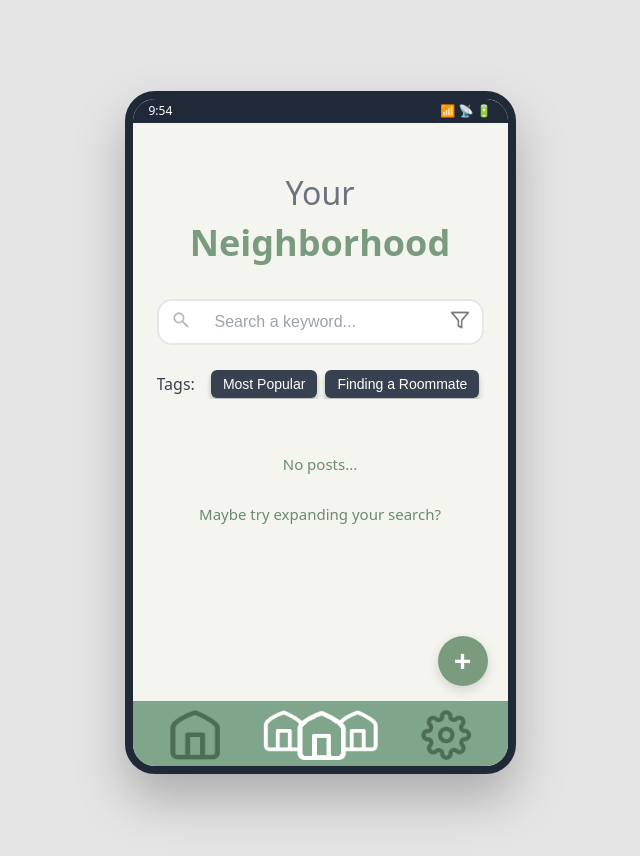
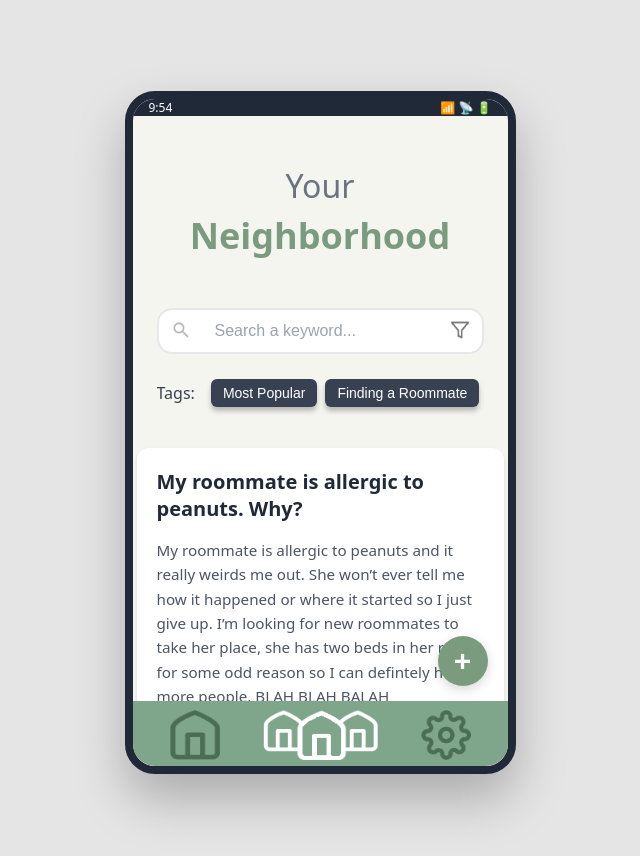
Before and after one commit to ariannawilde3/HappyHouse, a React app in the folder frontend/: page /makePost in a window 1280 px wide. Both pictures are taken after typing "Sample", "Sample" into the empty fields and a click on the button "Submit your Post". Shown: the top 856 px of the page, without its empty margins (352-992 px from the left). Built offline with nearby package versions, Linux system fonts and the light colour scheme; the HTML template or start-up script is replaced by a standard one.

Commit message:
Added navigation between forum and singular post pages. Additionally, added example post to forum page.

```diff
--- a/frontend/src/pages/Forum.css
+++ b/frontend/src/pages/Forum.css
@@ -19,6 +19,7 @@
   box-shadow: 0 25px 50px rgba(0, 0, 0, 0.25);
   border: 8px solid #1f2937;
   overflow: hidden;
+  overflow-x: hidden;
   position: relative;
 }
 
@@ -38,16 +39,19 @@
 .forum-content-area {
   display: flex;
   flex-direction: column;
-  align-items: center;
-  justify-content: center;
+  align-items: stretch;
+  justify-content: flex-start;
   padding: 1.5rem;
   padding-top: 3rem;
+  gap: 1rem;
+  overflow-y: auto;
+  overflow-x: hidden;
 }
 
 /* Welcome section */
 .forum-welcome-section {
   text-align: center;
-  margin-bottom: 2rem;
+  margin-bottom: 0;
 }
 
 .forum-welcome-subtitle {
@@ -67,8 +71,8 @@
 /* Search Bar Styles */
 .searchBar {
   width: 100%;
-  margin-bottom: 1.5rem;
-  padding: 0 1rem;
+  margin-bottom: 1.0;
+  padding: 0;
 }
 
 .search-form {
@@ -122,13 +126,14 @@
   align-items: center;
   gap: 8px;
   width: 100%;
-  height: 30px;
-  margin-bottom: 1rem;
+  min-height: 30px;
+  margin-bottom: 0;
   flex-wrap: nowrap;
   overflow-x: auto;
   overflow-y: hidden;
   scroll-behavior: smooth;
   -webkit-overflow-scrolling: touch;
+  padding: 8px 0;
 }
 
 .tags-container::-webkit-scrollbar {
@@ -175,6 +180,80 @@
   transform: scale(1.05); /* grow effect on hover */
   box-shadow: 0 6px 16px rgba(0, 0, 0, 0.2);
   background-color: #6a8b6e;
+}
+
+/* Post */
+.post-container {
+  background-color: white;
+  border-radius: 12px;
+  padding: 1.5rem;
+  margin-bottom: 1rem;
+  box-shadow: 0 2px 4px rgba(0, 0, 0, 0.1);
+}
+
+.post-title {
+  font-size: 1.25rem;
+  font-weight: 600;
+  color: #1f2937;
+  margin-top: 0;
+  margin-bottom: 0;
+}
+
+.post-content {
+  color: #4b5563;
+  font-size: 0.95rem;
+  line-height: 1.6;
+  margin-bottom: 0;
+  margin-top: 0;
+}
+
+.post-stats-container {
+  display: flex;
+  align-items: center;
+  justify-content: left;
+  flex-wrap: wrap;
+  gap: 0.5rem;
+}
+
+.post-tag {
+  color: white;
+  display: flex;
+  justify-content: center;
+  align-items: center;
+  padding: 6px 12px;
+  background:#7a9b7e;
+  box-shadow: 0px 4px 5px rgba(0, 0, 0, 0.25);
+  border-radius: 6px;
+  border: none;
+  font-size: 14px;
+  cursor: pointer;
+  flex-shrink: 0;
+  white-space: nowrap;
+  line-height: 1;
+}
+
+.post-tag p {
+  margin: 0;
+}
+
+.votes-container {
+  display: flex;
+  align-items: center;
+  gap: 0.75rem;
+}
+
+.votes-label {
+  color: #6b7280;
+  font-size: 0.9rem;
+}
+
+.up-votes, .down-votes {
+  background: none;
+  border: none;
+  cursor: pointer;
+  font-size: 1.5rem;
+  color: #9ca3af;
+  opacity: 0.5;
 }
 
 /* No Posts Placeholder Text */
--- a/frontend/src/pages/Forum.jsx
+++ b/frontend/src/pages/Forum.jsx
@@ -6,6 +6,9 @@ import house from '../assets/images/house.png';
 import neighborhood from'../assets/images/neighborhood.png';
 import search from '../assets/images/search.png';
 import settings from '../assets/images/settings.png';
+import ThumbsUp from '../assets/images/ThumbsUp.png';
+import ThumbsDown from '../assets/images/ThumbsDown.png';
+
 
 export default function ForumPage() {
     // Add state for search
@@ -28,6 +31,15 @@ export default function ForumPage() {
 
     const updateTags = () => {
         console.log('Added/removed tag');
+    };
+
+    const viewPost = () => {
+        navigate('/viewPost');
+        console.log('post clicked');
+    };
+
+    const updateVotes = () => {
+        console.log('voted');
     };
 
     const addPost = () => {
@@ -98,12 +110,41 @@ export default function ForumPage() {
                         </button>
                     </div>
 
-                    {/* No Posts Placeholder */}
+                    {/* No Posts Placeholder
                     <div className="no-posts-txt-container">
                         <p className="no-posts-txt1">No posts...</p>
                         <p className="no-posts-txt2">Maybe try expanding your search?</p>
+                    </div>*/}
+
+                    {/* Ex. Post */}
+                    <div onClick={viewPost} className="post-container">
+                        {/* Post Content */}
+                        <h3 className="post-title">My roommate is allergic to peanuts. Why?</h3>
+                        <p className="post-content">My roommate is allergic to peanuts and it really weirds me out. She won’t ever tell me how it happened or where it started so I just give up. I’m looking for new roommates to take her place, she has two beds in her room, for some odd reason so I can defintely house more people. BLAH BLAH BALAH BALHABLHAJHDFHDOSFHDFUIWEFPBEFBEF</p>
+
+                        {/* Tags and Voting */}
+                        <div className="post-stats-container">
+                            {/* Tags */}
+                            <div className="post-tag">
+                                <p>Most Popular</p>
+                            </div>
+                            <div className="post-tag">
+                                <p>Finding a Roommate</p>
                             </div>
 
+                            {/* Voting Buttons */}
+                            <div className="votes-container">
+                                <p className="votes-label"> 927 Votes</p>
+                                <button onClick={updateVotes} className="up-votes">
+                                    <img src={ThumbsUp} desc="Like" style={{width: '24px', height: '24px'}}/>
+                                </button>
+                                <button onClick={updateVotes} className="down-votes">
+                                    <img src={ThumbsDown} desc="Dislike" style={{width: '24px', height: '24px'}}/>
+                                </button>
+                            </div>
+                        </div>
+                    </div>
+                </div>
                 {/* Post Button */}
                 <button onClick={addPost} className="post-btn">
                     +
@@ -114,17 +155,14 @@ export default function ForumPage() {
                     <button onClick={goToChat} className="nav-btn inactive-btn">
                         <img src={house} desc="House Chat" style={{ width: '50px', height: '50px'}}/>
                     </button>
-
                     <button className="nav-btn active-btn">
                         <img src={neighborhood} desc="Forum" style={{ width: '115px', height: '50px' }}/>
                     </button>
-
                     <button onClick={goToProfile} className="nav-btn inactive-btn">
                         <img src={settings} desc="Settings" style={{ width: '50px', height: '50px' }}/>
                     </button>
                 </div>
             </div>
         </div>
-        </div>
     );
 };
--- a/frontend/src/pages/PostViewing.css
+++ b/frontend/src/pages/PostViewing.css
@@ -100,7 +100,7 @@
 }
 
 /* Nav Bar */
-.forum-nav-bar {
+.view-post-nav-bar {
   position: absolute;
   width: 100%;
   height: 65px;
@@ -110,7 +110,7 @@
 }
 
 /* Buttons */
-.chat-btn, .forum-btn, .profile-btn {
+.nav-btn {
   flex: 1;
   height: 65px;
   padding-top: 4px;
@@ -122,9 +122,11 @@
   transition: background-color 0.2s;
 }
 
-.chat-btn:hover, .profile-btn:hover {
-  /* changes background color, cursor, and makes the icon pop out */
+.active-btn {
+  filter: brightness(1000%);
+}
+
+.nav-btn:hover {
   background-color: rgba(255, 255, 255, 0.1);
   cursor: pointer;
-  transform: scale(1.05);
 }
--- a/frontend/src/pages/PostViewing.jsx
+++ b/frontend/src/pages/PostViewing.jsx
@@ -330,19 +330,18 @@ export default function ForumPage() {
                 </button>
 
                 {/* Navigation Bar */}
-                <div className="forum-nav-bar">
-                    <button onClick={goToChat} className="chat-btn">
-                        <img src={house} desc="House Chat" style={{ width: '50px', height: '50px' }}/>
+                <div className="view-post-nav-bar">
+                    <button onClick={goToChat} className="nav-btn inactive-btn">
+                        <img src={house} desc="House Chat" style={{ width: '50px', height: '50px'}}/>
                     </button>
 
-                    <button className="forum-btn">
+                    <button className="nav-btn active-btn">
                         <img src={neighborhood} desc="Forum" style={{ width: '115px', height: '50px' }}/>
                     </button>
 
-                    <button onClick={goToProfile} className="profile-btn">
+                    <button onClick={goToProfile} className="nav-btn inactive-btn">
                         <img src={settings} desc="Settings" style={{ width: '50px', height: '50px' }}/>
                     </button>
-
                 </div>
             </div>
         </div>
```
Lines whose indentation alone changed are shown as unchanged.
